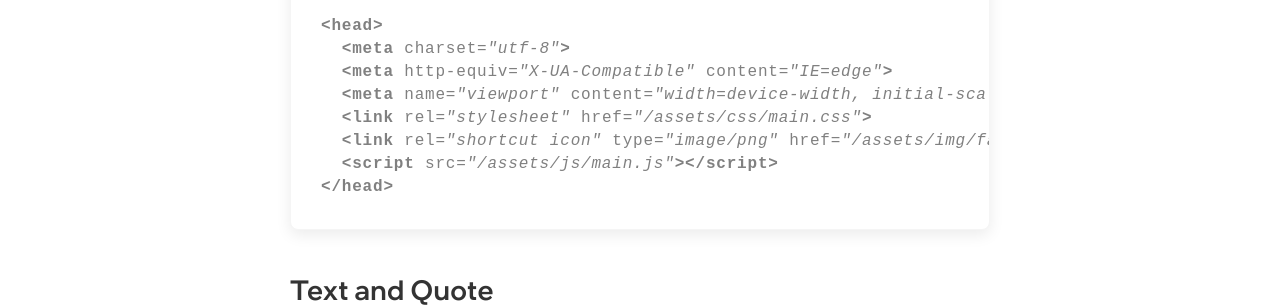
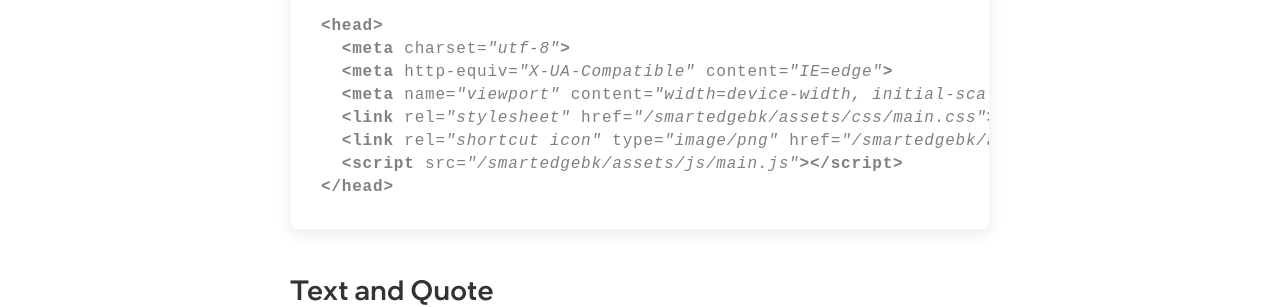
Before and after one commit to intelsmartedgeons/smartedgebk, a Jekyll site: the page built from _posts/2017-05-25-post61.md, in a window 1280 px wide. Shown: the part 1224-1531 px from the top of the page. Built offline with Jekyll 4.4.1, drawn with Linux system fonts in a browser that asks for light colours; some web fonts are replaced.

Commit message:
Update _config.yml

```diff
--- a/_config.yml
+++ b/_config.yml
@@ -10,7 +10,7 @@ description:
 lang:               en
 
 # Site subpath, e.g. /blog
-baseurl:            ""
+baseurl:            "smartedgebk"
 
 
 # apiURL: "https://www.openness.org"
```
